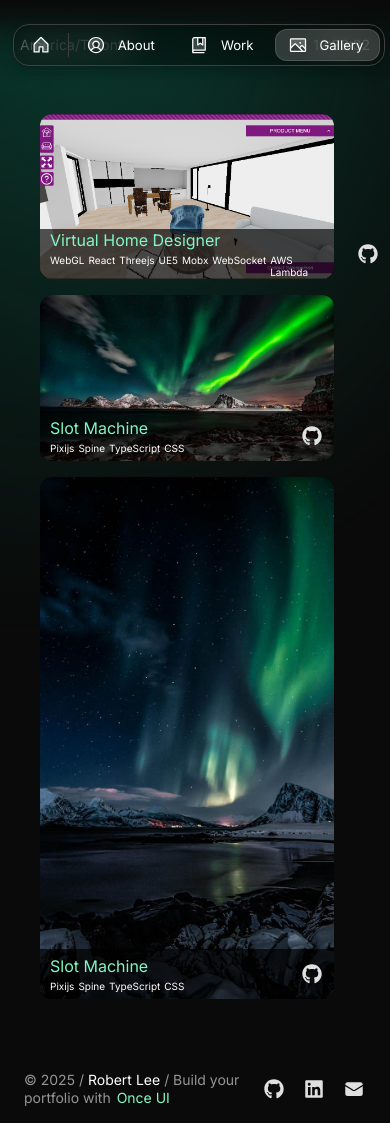
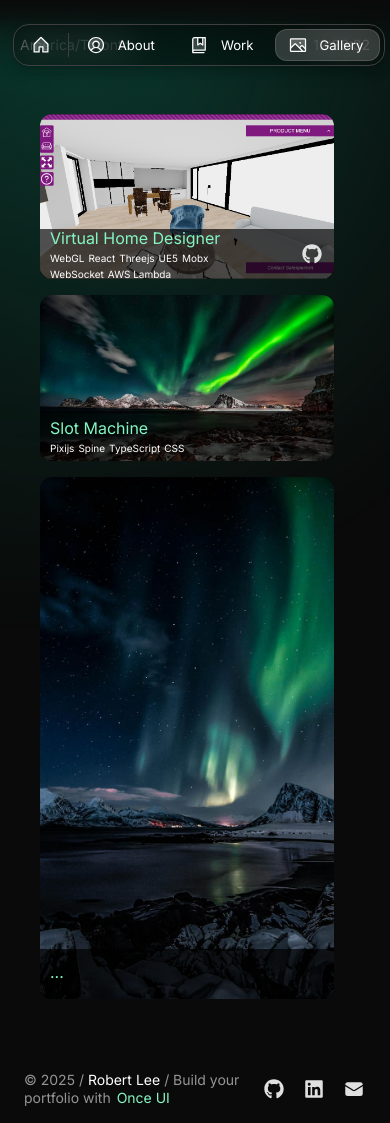
Before and after one commit to cerberusmaster/portfolio-nextjs, a Next.js app: page /gallery in a window 390 px wide. Built offline with nearby package versions, Linux system fonts and the light colour scheme.

Commit message:
fix gallery mobile responsive

```diff
--- a/src/app/resources/content.js
+++ b/src/app/resources/content.js
@@ -258,20 +258,17 @@ const gallery = {
       alt: "image",
       orientation: "horizontal",
       title: "Slot Machine",
-      url: "https://web-gl-threejs-virtual-designer.vercel.app",
-      git: "https://github.com/cerberusmaster/Virtual-Designer-UE",
-      company: "lahoma",
+      url: "#",
       stack: ["Pixijs", "Spine", "TypeScript", "CSS"]
     },
     {
       src: "/images/gallery/img-03.jpg",
       alt: "image",
       orientation: "vertical",
-      title: "Slot Machine",
-      url: "https://web-gl-threejs-virtual-designer.vercel.app",
-      git: "https://github.com/cerberusmaster/Virtual-Designer-UE",
+      title: "...",
+      url: "#",
       company: "lahoma",
-      stack: ["Pixijs", "Spine", "TypeScript", "CSS"]
+      stack: []
     },
   ],
 };
--- a/src/components/gallery/MasonryGrid.tsx
+++ b/src/components/gallery/MasonryGrid.tsx
@@ -41,14 +41,18 @@ export default function MasonryGrid() {
             className={styles.gridItem}
           />
           <div className={styles.bottom}>
-            <div className={styles.desc}>
+            <div className={styles.desc} style={{
+              flex: 9,
+            }}>
               <a
                 href={image.url}
                 target="_blank"
               >
                 {image.title}
               </a>
-              <div className={styles.tags}>
+              <div className={styles.tags} style={{
+                flexWrap: 'wrap',
+              }}>
                 {
                   image.stack?.map((s, i) => (<span key={i}>{s}</span>))
                 }
@@ -56,23 +60,19 @@ export default function MasonryGrid() {
             </div>
             <Flex
               gap="24"
+              flex={3}
+              style={{
+                justifyContent: 'end'
+              }}
             >
-              <IconButton
-                key={"name"}
-                href={image.git}
-                icon={"apple"}
-                tooltip={image.git}
-                size="s"
-                variant="ghost"
-              />
-              <IconButton
+              {image.git && <IconButton
                 key={"name"}
                 href={image.git}
                 icon={"github"}
                 tooltip={image.git}
                 size="s"
                 variant="ghost"
-              />
+              />}
             </Flex>
           </div>
         </div>
```
